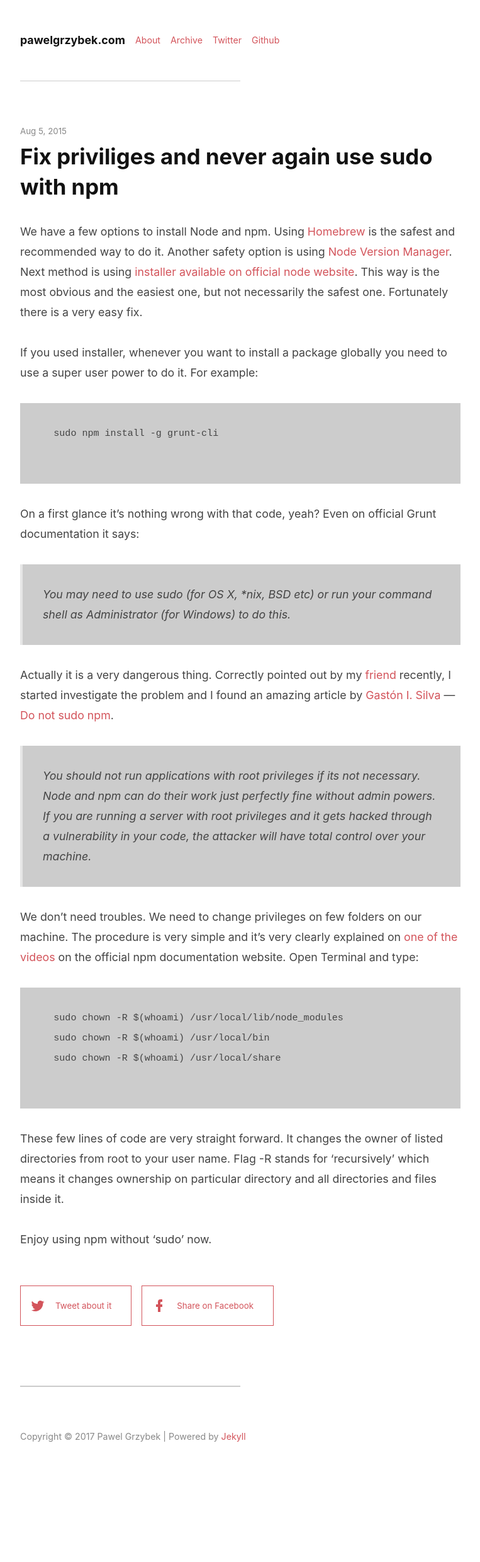
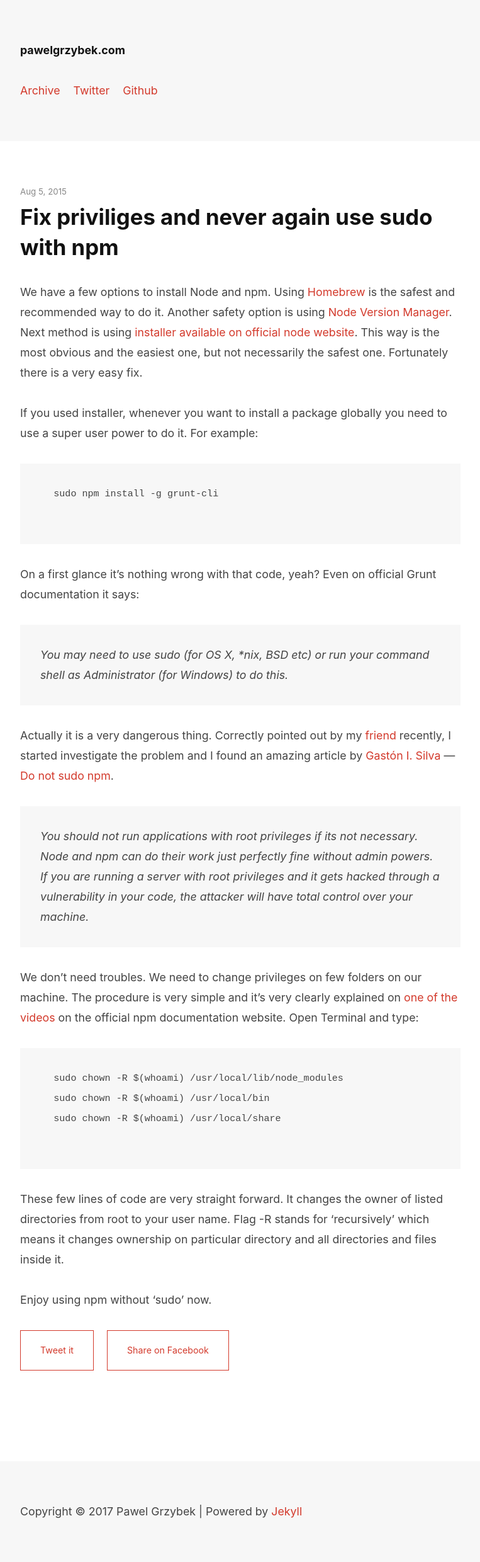
Before and after one commit to kimruddock/pawelgrzybek.github.io, a Jekyll site: the page built from _posts/2015-08-05-fix-priviliges-and-never-again-use-sudo-with-npm.md, in a window 1280 px wide. Shown: the whole page at 63% size, without its empty margins (258-1021 px from the left). Built offline with Jekyll 4.4.1, drawn with Linux system fonts in a browser that asks for light colours; comment, search, counter and statistics services are not loaded; before the commit the page ends 2361 px from its top, so only the background shows below that.

Commit message:
styling done

```diff
--- a/_includes/footer.html
+++ b/_includes/footer.html
@@ -1,4 +1,5 @@
-
   <footer class="footer">
-    Copyright © 2017 Pawel Grzybek | Powered by <a href="http://jekyllrb.com/">Jekyll</a>
+    <div class="wrap">
+      Copyright © 2017 Pawel Grzybek | Powered by <a href="http://jekyllrb.com/">Jekyll</a>
+    </div>
   </footer>
--- a/_includes/header.html
+++ b/_includes/header.html
@@ -1,6 +1,5 @@
   <header class="header">
-
-    <nav class="header__nav">
+      <div class="wrap">
         {% if page.title %}
         <div class="header__title">
           <a href="{{ site.baseurl }}/" class="header__titleurl" title="{{ site.title }}">{{ site.title }}</a>
@@ -11,13 +10,19 @@
         </h1>
         {% endif %}
 
-      <a href="{{ site.baseurl }}/about/" class="header__link" title="Archive">About</a>
+        {% if page.layout != 'post' %}
+        <p>{{ site.description }}</p>
+        {% endif %}
+
+        <!-- <p>Hi there, I’m Pawel Grzybek, Front-end Developer from Poland. Nowadays I live in Northampton (UK). When I’m not coding, I’m spinning funky vinyl records.</p> -->
+
+        <nav class="header__nav">
           <a href="{{ site.baseurl }}/archive/" class="header__link" title="Archive">Archive</a>
           <a href="http://twitter.com/{{ site.twitter_username }}" class="header__link" title="Paweł Grzybek on Twitter">Twitter</a>
           <a href="http://github.com/{{ site.github_username }}" class="header__link" title="Paweł Grzybek on Github">Github</a>
-
         </nav>
 
       <!-- <p class="header__description">{{ site.description }}</p> -->
 
+    </div>
   </header>
--- a/_layouts/default.html
+++ b/_layouts/default.html
@@ -3,16 +3,15 @@
 {% include head.html %}
 <body>
 
-  <div class="wrap">
-
     {% include header.html %}
 
     <main class="main">
-      {{ content }}
+      <div class="wrap">
+        {{ content }}
+      </div>
     </main>
 
     {% include footer.html %}
-  </div>
 
 </body>
 </html>
--- a/_layouts/post.html
+++ b/_layouts/post.html
@@ -7,21 +7,13 @@
   <h1 class="post__title">{{ page.title }}</h1>
   {{ content }}
 
-  <section class="share">
-    <a href="https://twitter.com/intent/tweet?text={{ page.title }}&amp;url={{ site.url }}{{ page.url }}&amp;via={{ site.twitter_username}}" class="share__btn">
-      <svg class="share__icon" xmlns="http://www.w3.org/2000/svg" viewBox="0 0 24 24">
-        <path d="M22.46,6C21.69,6.35 20.86,6.58 20,6.69C20.88,6.16 21.56,5.32 21.88,4.31C21.05,4.81 20.13,5.16 19.16,5.36C18.37,4.5 17.26,4 16,4C13.65,4 11.73,5.92 11.73,8.29C11.73,8.63 11.77,8.96 11.84,9.27C8.28,9.09 5.11,7.38 3,4.79C2.63,5.42 2.42,6.16 2.42,6.94C2.42,8.43 3.17,9.75 4.33,10.5C3.62,10.5 2.96,10.3 2.38,10C2.38,10 2.38,10 2.38,10.03C2.38,12.11 3.86,13.85 5.82,14.24C5.46,14.34 5.08,14.39 4.69,14.39C4.42,14.39 4.15,14.36 3.89,14.31C4.43,16 6,17.26 7.89,17.29C6.43,18.45 4.58,19.13 2.56,19.13C2.22,19.13 1.88,19.11 1.54,19.07C3.44,20.29 5.7,21 8.12,21C16,21 20.33,14.46 20.33,8.79C20.33,8.6 20.33,8.42 20.32,8.23C21.16,7.63 21.88,6.87 22.46,6Z" />
-      </svg>
-      Tweet about it
+    <a href="https://twitter.com/intent/tweet?text={{ page.title }}&amp;url={{ site.url }}{{ page.url }}&amp;via={{ site.twitter_username}}" class="share">
+      Tweet it
     </a>
 
-    <a href="https://www.facebook.com/sharer/sharer.php?u={{ site.url }}{{ page.url }}" class="share__btn">
-      <svg class="share__icon" xmlns="http://www.w3.org/2000/svg" viewBox="0 0 24 24">
-        <path d="M17,2V2H17V6H15C14.31,6 14,6.81 14,7.5V10H14L17,10V14H14V22H10V14H7V10H10V6A4,4 0 0,1 14,2H17Z" />
-      </svg>
+    <a href="https://www.facebook.com/sharer/sharer.php?u={{ site.url }}{{ page.url }}" class="share">
       Share on Facebook
     </a>
-  </section>
 
   {% if jekyll.environment == "production" %}
     <div id="disqus_thread"></div>
--- a/dist/css/style.css
+++ b/dist/css/style.css
@@ -2,8 +2,8 @@
   --color-text-body: #444;
   --color-text-light: #888;
   --color-text-headings: #111;
-  --color-text-links: #d3545b;
-  --color-gray: #ccc;
+  --color-text-links: #d33a2c;
+  --color-gray: #f7f7f7;
 }
 
 ::selection {
@@ -36,6 +36,7 @@
 }
 
 body {
+  background-color: var(--color-gray);
   color: var(--color-text-body);
   font-family: -apple-system, BlinkMacSystemFont, "Segoe UI", Helvetica, Arial, sans-serif, "Apple Color Emoji", "Segoe UI Emoji", "Segoe UI Symbol";
   font-size: 1rem;
@@ -53,7 +54,6 @@
   background: transparent;
   color: var(--color-text-links);
   text-decoration: none;
-  cursor: pointer;
   word-wrap: break-word;
 }
 
@@ -126,7 +126,6 @@
 blockquote {
   margin-bottom: 1.8rem;
   padding: 1.8rem;
-  border-left: 4px solid #e6e6e6;
   background: var(--color-gray);
 }
 
@@ -138,94 +137,54 @@
 .wrap {
   width: 100%;
   max-width: calc(700px + 3.6rem);
+  margin: 0 auto;
   padding: 0 1.8rem;
-  margin: 0 auto;
 
-  /* background-image: linear-gradient(rgba(50, 50, 50, .1) 1px, transparent 1px); */
-  /* background-size: 100% 32px; */
+  /* background-image: linear-gradient(rgba(50, 50, 50, .1) 1px, transparent 1px);
+  background-size: 100% 32px; */
 }
 
 @media screen and (min-width: 1440px) {
   .wrap {
     max-width: calc(800px + 3.6rem);
-    padding: 0 1.8rem;
-    background-size: 100% 36px;
+
+    /* background-size: 100% 36px; */
   }
 }
 
 .header {
-  padding: 2.7rem 0 .9rem;
-  margin-bottom: 3.6rem;
-  position: relative;
-}
-
-.header::after {
-  width: 50%;
-  height: 1px;
-  position: absolute;
-  bottom: -1px;
-  left: 0;
-  content: '';
-  background: var(--color-gray);
-}
-
-.header__nav {
-  display: flex;
-  flex-wrap: wrap;
-  margin-bottom: 1.8rem;
+  padding: 3.6rem 0;
 }
 
 .header__title {
-  flex-basis: 100%;
-  margin: 0 .9rem 0 0;
   font-size: 1rem;
+  font-weight: 700;
+  margin-top: 0;
+  margin-bottom: 1.8rem;
   line-height: 1.8rem;
 }
 
-@media screen and (min-width: 700px) {
-  .header__title {
-    flex-basis: auto;
-  }
-}
-
 .header__titleurl {
-  font-weight: 700;
   color: var(--color-text-headings);
 }
 
 .header__link {
   margin-right: .9rem;
-  /* color: var(--color-text-light); */
-  font-size: .8rem;
 }
 
-/* .header {
+.main {
+  background-color: #fff;
+  padding: 3.6rem 0;
 }
 
-
-
-.header__title {
-  font-weight: 700;
-  font-size: 1rem;
-  line-height: 1.8rem;
-  margin-top: 0;
-  margin-bottom: 1.8rem;
+@media screen and (min-width: 700px) {
+  .main {
+    margin: 0 1.8rem;
+  }
 }
 
-.header__titleurl {
-  color: var(--color-text-headings);
-} */
-
-/* .nav {
-  display: flex;
-}
-
-.nav__link {
-  margin-right: .9rem;
-} */
-
 .post {
-  margin-bottom: 5.4rem;
+  margin-bottom: 3.6rem;
 }
 
 .post__date {
@@ -243,27 +202,11 @@
 }
 
 .footer {
-  color: var(--color-text-light);
   padding: 3.6rem 0;
-  font-size: .8rem;
-  /* margin-bottom: 3.6rem; */
-  position: relative;
 }
-
-.footer::after {
-  width: 50%;
-  height: 2px;
-  position: absolute;
-  top: -1px;
-  left: 0;
-  content: '';
-  background: var(--color-gray);
-}
-
 
 .pager {
   display: flex;
-  margin-bottom: 5.4rem;
 }
 
 .pager__btn {
@@ -279,47 +222,21 @@
 }
 
 .share {
-  display: flex;
-  margin: 3.2rem 0;
+  display: inline-block;
+  margin: 0 .9rem .9rem 0;
+  padding: 0 1.8rem;
+
+  font-size: .8rem;
+  line-height: 3.6rem;
+  box-shadow: inset 0 0 0 1px var(--color-text-links);
+  vertical-align: middle;
 }
 
-.share__btn {
-  margin-right: .9rem;
-  padding: .9rem;
-  transition: all var(--ms);;
-  outline: 0;
-  font-size: .75rem;
-  box-shadow: inset 0 0 0 1px var(--color-text-links);
-  vertical-align: middle;
-  fill: var(--color-text-links);
-}
-
-@media screen and (min-width: 700px) {
-  .share__btn {
-    padding: .9rem 1.8rem .9rem .9rem;
-  }
-}
-
-.share__btn:hover,
-.share__btn:focus {
+.share:hover,
+.share:focus {
   background-color: var(--color-text-links);
   color: #fff;
-  text-decoration: none;
   fill: #fff;
-}
-
-.share__icon {
-  display: none;
-  width: 24px;
-  height: 1.8rem;
-  margin-right: .9rem;
-  float: left;
-}
-
-@media screen and (min-width: 700px) {
-  .share__icon {
-    display: inline;
-  }
 }
 
 .archive {
@@ -356,18 +273,16 @@
 pre,
 code {
   background: var(--color-gray);
-  /* font-family: 'Source Code Pro', monospace; */
   font-size: .847rem;
   overflow-x: auto;
   vertical-align: top;
 }
 
-
 .highlight {
   margin-bottom: 1.8rem;
   padding: .9rem 1.5rem;
   background: var(--color-gray);
-  /* box-shadow: 0 0 0 1px var(--color-border); */
+  box-shadow: 0 0 0 1px var(--color-border);
 }
 
 
```
Also changed, not shown: _src/css/style.css (+31 -116 lines), about.md (deleted, +0 -5 lines), package.json (+8 -5 lines), 1 other file. Lines whose indentation alone changed are shown as unchanged.
